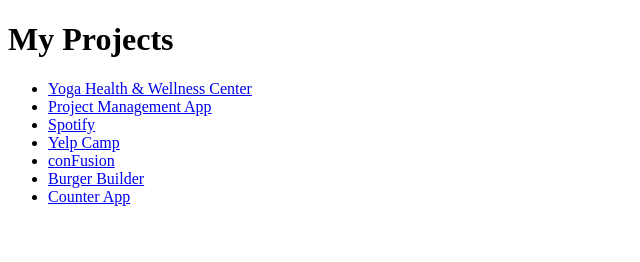
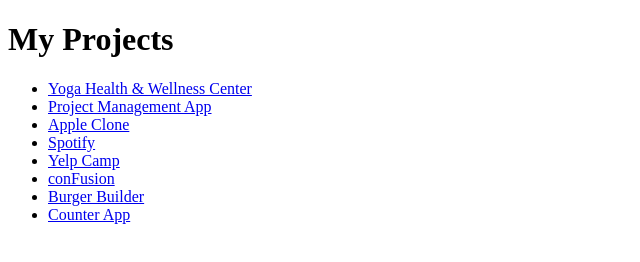
Before and after one commit to diwakarsingh95/diwakarsingh95.github.io, a plain HTML site: page index.html in a window 1280 px wide. Shown: the whole page, without its empty margins (0-640 px from the left). Drawn offline with Linux system fonts and the light colour scheme.

Commit message:
Update index.html

```diff
--- a/index.html
+++ b/index.html
@@ -11,6 +11,7 @@
     <ul>
       <li><a href="https://yogahealthwellnesscenter.com/">Yoga Health & Wellness Center</a></li>
       <li><a href="https://project-mgmt-app.netlify.app/">Project Management App</a></li>
+      <li><a href="https://apple-design-app.netlify.app/">Apple Clone</a></li>
       <li><a href="https://spotify-page.netlify.app/">Spotify</a></li>
       <li><a href="https://diwakar-yelpcamp.herokuapp.com/">Yelp Camp</a></li>
       <li><a href="/conFusion">conFusion</a></li>
```
